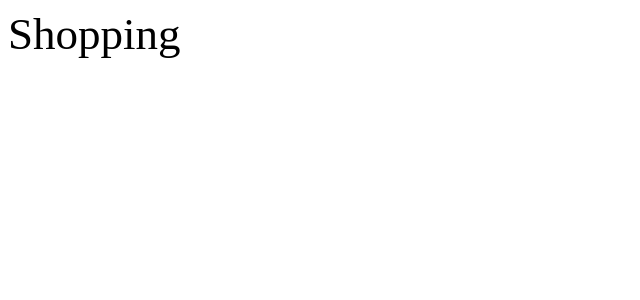
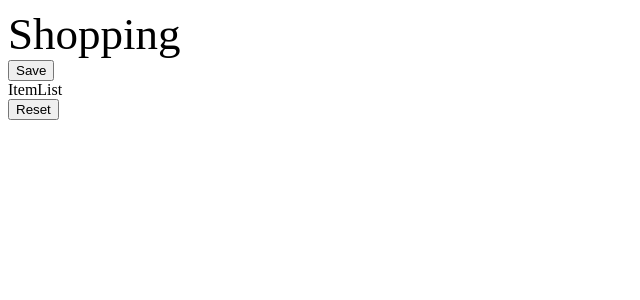
Before and after one commit to smiths-org-uk/shopping, a React app in the folder client/: page / in a window 1280 px wide. Shown: the top 300 px of the page, without its empty margins (0-640 px from the left). Built offline with nearby package versions, Linux system fonts and the light colour scheme; the HTML template or start-up script is replaced by a standard one.

Commit message:
Basic frontend functionality

```diff
--- /dev/null
+++ b/client/src/components/ResetButton.js
@@ -0,0 +1,9 @@
+import React from 'react';
+
+export default class ResetButton extends React.Component {
+    render() {
+        return (
+            <button onClick={this.props.onReset}>Reset</button>
+        )
+    }
+}
--- /dev/null
+++ b/client/src/components/SaveButton.js
@@ -0,0 +1,9 @@
+import React from 'react';
+
+export default class SaveButton extends React.Component {
+    render() {
+        return (
+            <button onClick={this.props.onSave}>Save</button>
+        )
+    }
+}
--- a/client/src/containers/App.js
+++ b/client/src/containers/App.js
@@ -1,11 +1,51 @@
 import React from 'react';
+import { Store } from '../redux/Store';
+import Middleware from '../redux/Middleware';
 import Title from '../components/Title';
+import SaveButton from '../components/SaveButton';
+import ResetButton from '../components/ResetButton';
+import ItemList from '../containers/ItemList';
 
 export default class App extends React.Component {
+
+  constructor(props) {
+    super(props);
+
+    this.state = {
+      items: Store.getState().items
+    }
+
+    this.save = this.save.bind(this);
+    this.reset = this.reset.bind(this);
+  }
+
+  componentDidMount() {
+    this.unsubscribe = Store.subscribe(() => {
+      this.setState({
+        items: Store.getState().items
+      })
+    })
+  }
+
+  componentWillUnmount() {
+    this.unsubscribe();
+  }
+
+  save() {
+    Store.dispatch(Middleware.saveItems(this.state.items));
+  }
+
+  reset() {
+    Store.dispatch(Middleware.resetItems());
+  }
+
   render() {
     return (
       <div>
         <Title />
+        <SaveButton onSave={this.save} />
+        <ItemList items={this.state.items} />
+        <ResetButton onReset={this.reset} />
       </div>
     );
   }
--- /dev/null
+++ b/client/src/containers/ItemList.js
@@ -0,0 +1,9 @@
+import React from 'react';
+
+export default class ItemList extends React.Component {
+    render() {
+        return (
+            <div>ItemList</div>
+        )
+    }
+}
--- a/client/src/redux/Middleware.js
+++ b/client/src/redux/Middleware.js
@@ -39,4 +39,22 @@ export default class Middleware {
           }));
     };
   }
+
+  static saveItems(items) {
+    return (dispatch) => {
+      return httpCall('POST', `${API_SERVER}/save`, items)
+          .then((response) => response.json().then(() => {
+            dispatch(Middleware.fetchItems());
+          }));
+    };
+  }
+
+  static resetItems() {
+    return (dispatch) => {
+      return httpCall('POST', `${API_SERVER}/reset`)
+          .then((response) => response.json().then(() => {
+            dispatch(Middleware.fetchItems());
+          }));
+    };
+  }
 }
```
